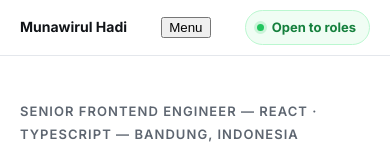
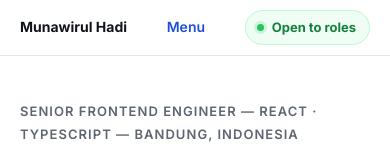
Before and after one commit to heyhadi/heyhadi.github.io, a React (Vite) app: page / in a window 390 px wide. Shown: the top 160 px of the page. Built offline with nearby package versions, Linux system fonts and the light colour scheme.

Commit message:
Add social share card, mobile nav menu, head polish

```diff
--- a/src/styles.css
+++ b/src/styles.css
@@ -391,8 +391,22 @@ footer { border-top: 1px solid var(--line); margin-top: 48px; background: var(--
   .notfound { padding: 56px 20px; }
   .foot { flex-direction: column; gap: 4px; padding: 20px; }
 }
+.nav-toggle { display: none; }
 @media (max-width: 640px) {
-  .links { display: none; }
+  .nav-toggle {
+    display: inline-block;
+    background: none; border: 0; cursor: pointer;
+    font: 600 14px/1 Inter, system-ui, sans-serif;
+    color: var(--accent); padding: 10px 4px; white-space: nowrap;
+  }
+  .links {
+    display: none;
+    position: absolute; top: 100%; left: 0; right: 0;
+    background: #fff; border-bottom: 1px solid var(--line);
+    flex-direction: column; gap: 0; padding: 8px 32px 20px;
+  }
+  .links.open { display: flex; }
+  .links a { padding: 13px 0; border-top: 1px solid #f1f3f5; }
 }
 @media (max-width: 560px) {
   .stats-inner { grid-template-columns: 1fr; }
```
